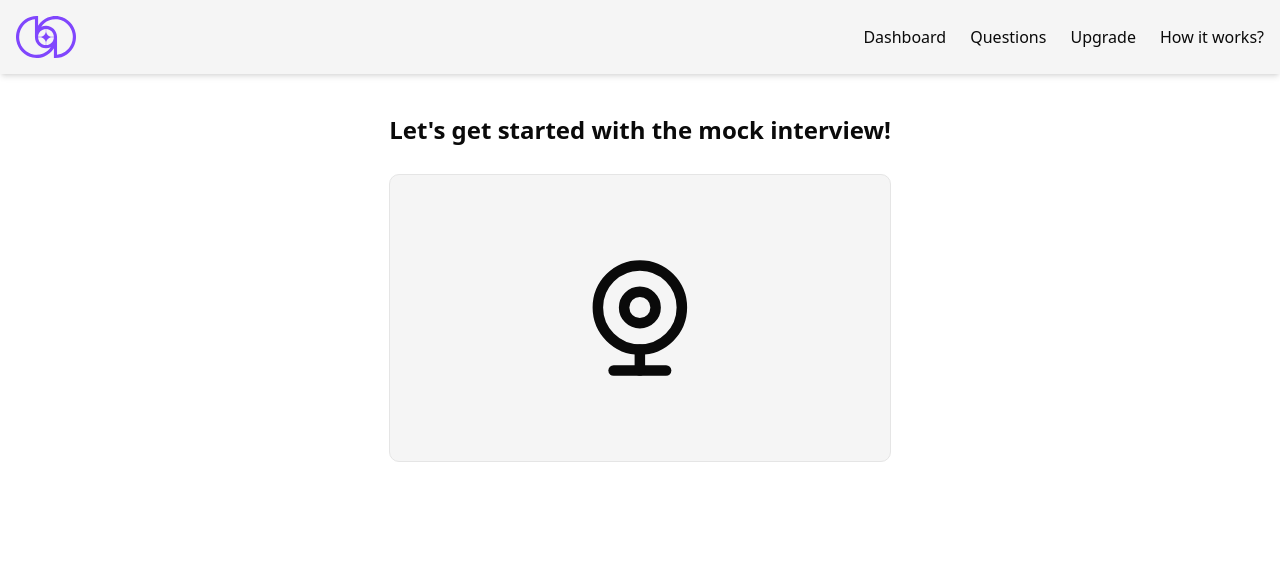
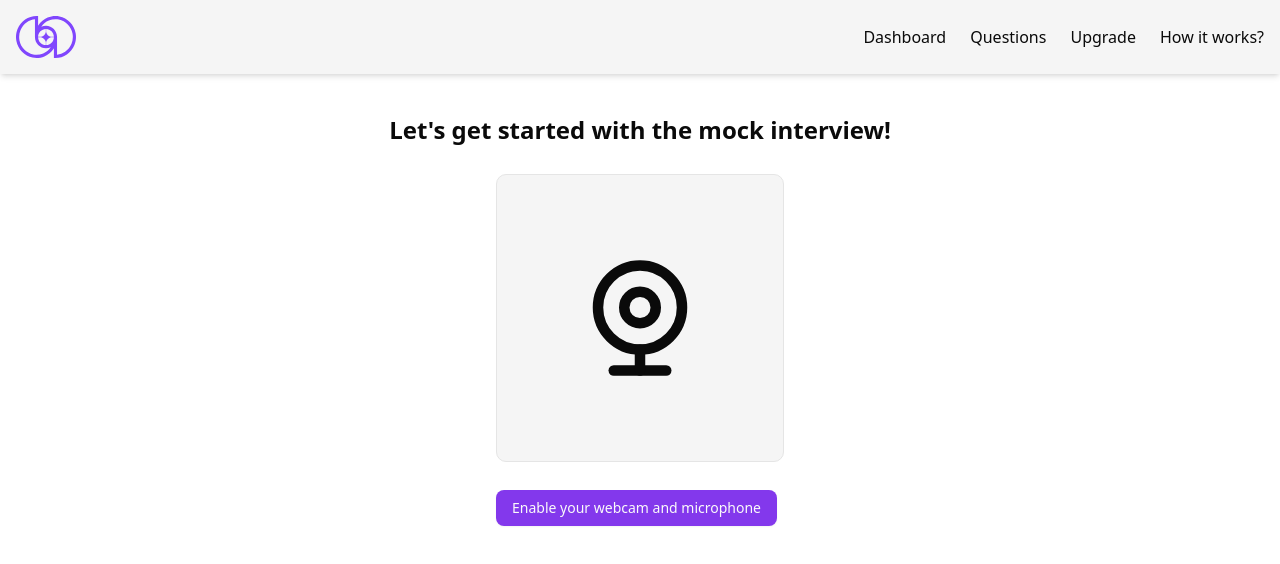
Before and after one commit to Navneet072300/PrepBot, a Next.js app: page /dashboard/interview/1 in a window 1280 px wide. Shown: the top 564 px of the page. Built offline with nearby package versions, Linux system fonts and the light colour scheme; no server answers; the database is empty.

Commit message:
update page.tsx

```diff
--- a/app/dashboard/interview/[interviewId]/page.tsx
+++ b/app/dashboard/interview/[interviewId]/page.tsx
@@ -1,6 +1,7 @@
 /* eslint-disable @typescript-eslint/no-unused-vars */
 /* eslint-disable react-hooks/exhaustive-deps */
 "use client";
+import { Button } from "@/components/ui/button";
 import { db } from "@/utils/db";
 import { mockInterview } from "@/utils/schema";
 import { eq } from "drizzle-orm";
@@ -24,6 +25,7 @@ const Interview = ({ params }: { params: { interviewId: string } }) => {
   const [interviewData, setInterviewData] = useState<
     InterviewData | undefined
   >();
+  const [webcamEnable, setWebcamEnable] = useState(false);
 
   useEffect(() => {
     GetInterviewDetails();
@@ -44,11 +46,27 @@ const Interview = ({ params }: { params: { interviewId: string } }) => {
     <div className="my-10 flex justify-center flex-col items-center">
       <h2 className="font-bold text-2xl">
         Let&apos;s get started with the mock interview!
-        <div className="">
-          <WebcamIcon className="h-72 w-full my-7 p-20 bg-secondary rounded-lg border" />
-          <Webcam />
-        </div>
       </h2>
+      <div className="">
+        {webcamEnable ? (
+          <Webcam
+            onUserMedia={() => setWebcamEnable(true)}
+            onUserMediaError={() => setWebcamEnable(false)}
+            mirrored={true}
+            style={{
+              height: 300,
+              width: 300,
+            }}
+          />
+        ) : (
+          <>
+            <WebcamIcon className="h-72 w-full my-7 p-20 bg-secondary rounded-lg border" />
+            <Button onClick={() => setWebcamEnable(true)}>
+              Enable your webcam and microphone
+            </Button>
+          </>
+        )}
+      </div>
     </div>
   );
 };
```
